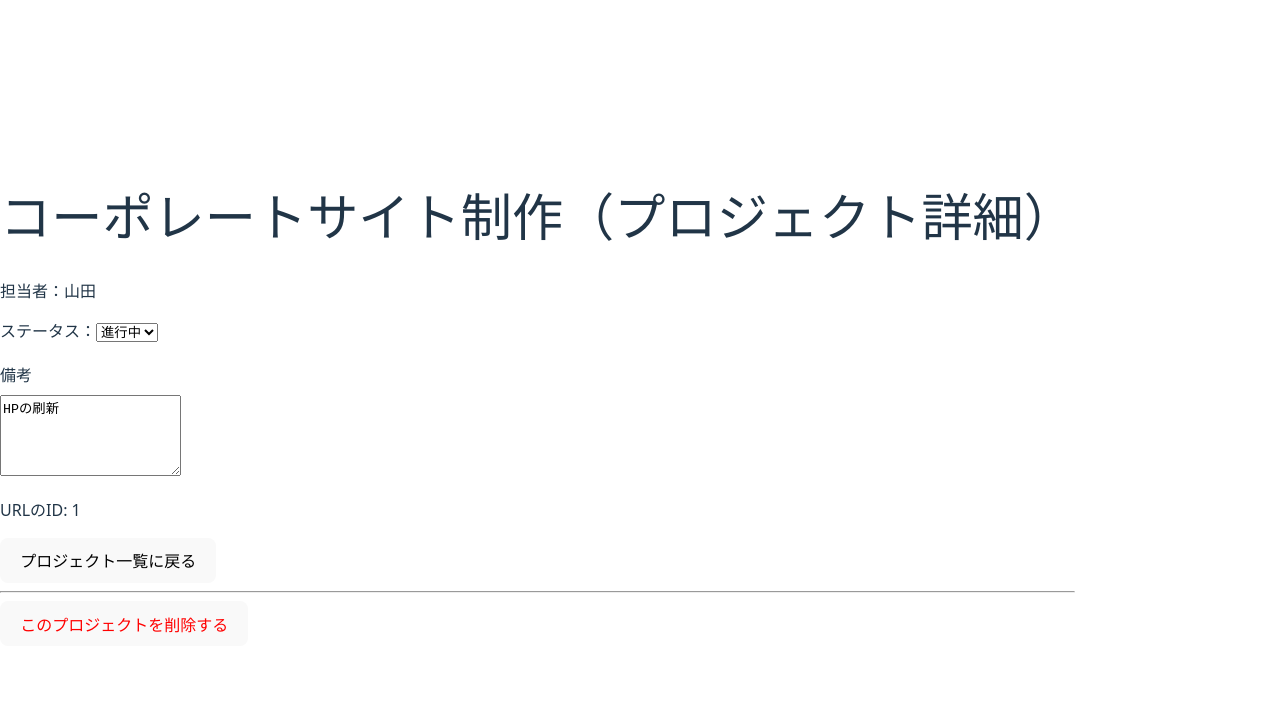
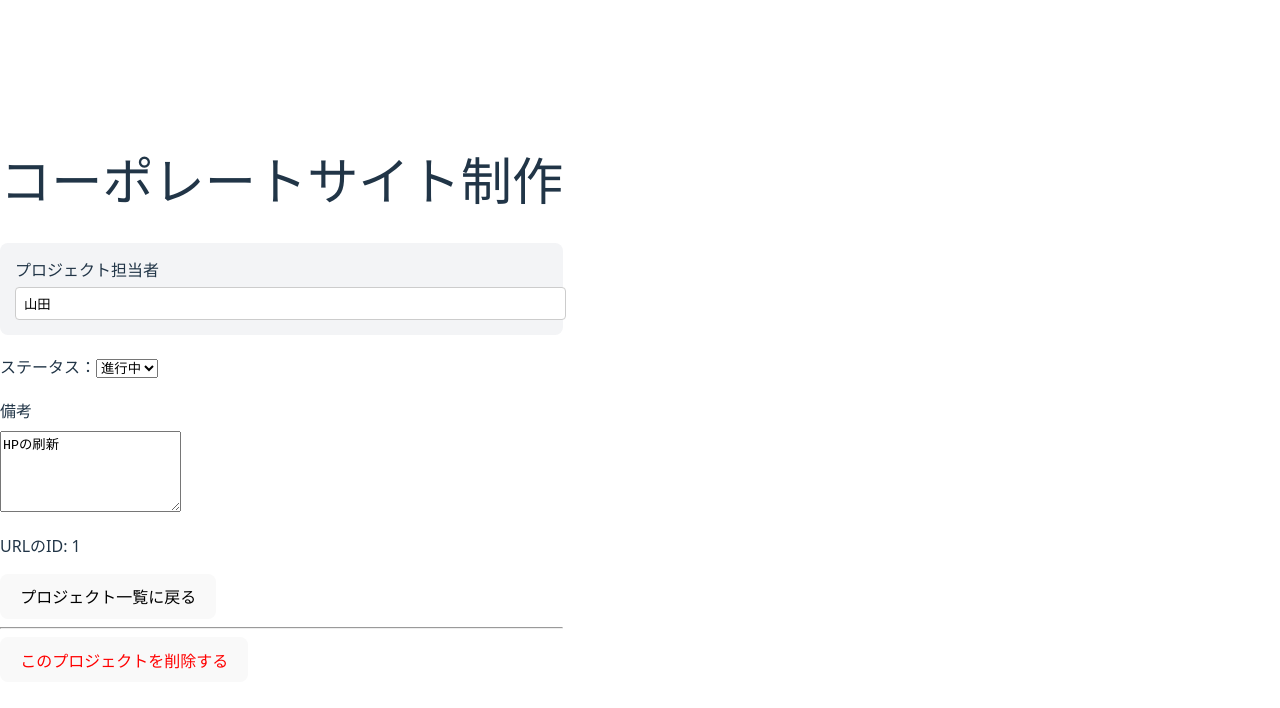
Before and after one commit to TRAN-cd/task-management-app, a React app: page /project/1 in a window 1280 px wide. Shown: the top 708 px of the page. Built offline with nearby package versions, Linux system fonts and the light colour scheme; the HTML template or start-up script is replaced by a standard one.

Commit message:
feat: 担当者設定の調整

```diff
--- a/src/App.tsx
+++ b/src/App.tsx
@@ -6,23 +6,6 @@ import { useState, useEffect } from "react";
 import type { Project } from "./types/project";
 
 const App = () => {
-  // const [projects, setProjects] = useState<Project[]>([
-  //   {
-  //     id: 1,
-  //     name: "コーポレートサイト制作",
-  //     assignee: "山田",
-  //     status: "進行中",
-  //     description: "トップページと会社概要の刷新。",
-  //   },
-  //   {
-  //     id: 2,
-  //     name: "LP改善プロジェクト",
-  //     assignee: "佐藤",
-  //     status: "未着手",
-  //     description: "スケジュール未確認",
-  //   },
-  // ]);
-
   // 1. 初期値を LocalStorage から読み込む
   const [projects, setProjects] = useState<Project[]>(() => {
     const saved = localStorage.getItem("my-projects");
@@ -30,8 +13,8 @@ const App = () => {
       return JSON.parse(saved);
     }
     return [ //データがない場合の初期値
-      { id: 1, name: "コーポレートサイト制作", assignee: "山田", status: "進行中", description: "HPの刷新" },
-      { id: 2, name: "LP改善プロジェクト", assignee: "佐藤", status: "未着手", description: "CVR向上" },
+      { id: 1, name: "コーポレートサイト制作", assignee: "山田", status: "進行中", description: "HPの刷新", task: [] },
+      { id: 2, name: "LP改善プロジェクト", assignee: "佐藤", status: "未着手", description: "CVR向上", task: [] },
     ];
   });
 
@@ -42,17 +25,19 @@ const App = () => {
 
 
   // 新しいプロジェクトを追加する関数
-  const addProject = (newProject: { name: string; status: string; description: string }) => {
+  const addProject = (newProject: { name: string; status: string; description: string; assignee: string }) => {
     // 新しいIDを生成する（今の最大ID + 1）
     const nextId = projects.length > 0 ? Math.max(...projects.map(p => p.id)) + 1 : 1;
 
     // 新しいプロジェクトオブジェクトを作成
     const projectToAdd: Project = {
       id: nextId,
-      name: newProject.name,
-      status: newProject.status,
-      assignee: "未割り当て",
-      description: newProject.description,
+      // name: newProject.name,
+      // status: newProject.status,
+      // assignee: "未割り当て",
+      // description: newProject.description,
+      ...newProject,
+      tasks: [],
     };
 
     // Stateを更新する（元の配列を壊さず、あたらしい配列を作る）
@@ -62,6 +47,12 @@ const App = () => {
   const deleteProject = (id: number) => {
     // 指定されたID以外を抽出して、新しい配列を作る
     setProjects((prev) => prev.filter((project) => project.id !== id));
+  };
+
+  const updateProjectAssignee = (id: number, newAssignee: string) => {
+    setProjects((prev) =>
+    prev.map((p) => (p.id === id ? {...p, assignee: newAssignee} : p))
+    );
   };
 
   const updateProjectStatus = (id: number, newStatus: string) => {
@@ -90,7 +81,9 @@ const App = () => {
             projects={projects}
             onDelete={deleteProject}
             onUpdateProjectStatus={updateProjectStatus}
-            onUpdateProjectDescription={updateProjectDescription}/>}
+            onUpdateProjectDescription={updateProjectDescription}
+            onUpdateAssignee={updateProjectAssignee}
+          />}
         />
         <Route path="/project/new" element={<ProjectCreatePage onAdd={addProject}/>}/>
       </Routes>
--- a/src/pages/ProjectCreatePage.tsx
+++ b/src/pages/ProjectCreatePage.tsx
@@ -3,7 +3,7 @@ import { useNavigate } from "react-router-dom";
 
 
 type Props = {
-  onAdd: (project: {name: string; status: string; description: string}) => void;
+  onAdd: (project: {name: string; status: string; description: string, assignee: string}) => void;
 };
 
 const ProjectCreatePage = ({onAdd}: Props) => {
@@ -11,6 +11,7 @@ const ProjectCreatePage = ({onAdd}: Props) => {
   const [name, setName] = useState("");
   const [status, setStatus] =useState("未着手"); //初期値を設定
   const [description, setDescription] = useState("");
+  const [assignee, setAssignee] = useState("");
 
   const navigate = useNavigate();
 
@@ -24,7 +25,7 @@ const ProjectCreatePage = ({onAdd}: Props) => {
     }
 
     // App.tsx からもらった関数を読んで、データを追加する
-    onAdd({name, status, description});
+    onAdd({name, status, description, assignee: assignee || "未割り当て"});
 
     // 追加が終わったら、一覧画面へ戻る
     navigate("/");
@@ -43,6 +44,11 @@ const ProjectCreatePage = ({onAdd}: Props) => {
               onChange={(e) => setName(e.target.value)} //入力されたらStateを更新
             />
           </label>
+        </div>
+
+        <div style={{marginTop: "16px"}}>
+          <label>担当者：</label>
+          <input type="text" value={assignee} onChange={(e) => setAssignee(e.target.value)} placeholder="山田"></input>
         </div>
 
         <div>
--- a/src/pages/ProjectDetailPage.tsx
+++ b/src/pages/ProjectDetailPage.tsx
@@ -8,10 +8,11 @@ type Props = {
   onDelete: (id: number) => void;
   onUpdateProjectStatus: (id: number, newStatus: string) => void;
   onUpdateProjectDescription: (id: number, newDescription: string) => void;
+  onUpdateAssignee: (id: number, newAssignee: string) => void;
 };
 
 
-const ProjectDetailPage = ({ projects, onDelete, onUpdateProjectStatus, onUpdateProjectDescription }: Props) => {
+const ProjectDetailPage = ({ projects, onDelete, onUpdateProjectStatus, onUpdateProjectDescription, onUpdateAssignee }: Props) => {
   //今のURLに含まれる:〇〇 の値をまとめて取得する
   const { id } = useParams<{ id: string }>();
   const navigate = useNavigate();
@@ -47,8 +48,17 @@ const ProjectDetailPage = ({ projects, onDelete, onUpdateProjectStatus, onUpdate
 
   return (
     <div>
-      <h1>{project.name}（プロジェクト詳細）</h1>
-      <p>担当者：{project.assignee}</p>
+      <h1>{project.name}</h1>
+
+      <div style={{ marginBottom: "20px", padding: "15px", backgroundColor: "#f3f4f6", borderRadius: "8px" }}>
+        <label style={{ display: "block", fontWeight: "bold", marginBottom: "5px" }}>プロジェクト担当者</label>
+        <input
+          type="text"
+          value={project.assignee}
+          onChange={(e) => onUpdateAssignee(project.id, e.target.value)}
+          style={{ width: "100%", padding: "8px", border: "1px solid #ccc", borderRadius: "4px" }}
+        />
+      </div>
 
       <div>
         <label>
--- a/src/pages/ProjectListPage.tsx
+++ b/src/pages/ProjectListPage.tsx
@@ -50,6 +50,10 @@ const ProjectListPage = ({ projects }: Props) => {
                 {project.name}
               </Link>
 
+              <div style={{marginTop: "8px"}}>
+                <span style={{fontSize: "12px"}}>担当者 <strong style={{fontSize: "16px"}}>{project.assignee}</strong></span>
+              </div>
+
               {/* ステータス表示 */}
               <div style={{ marginTop: "8px" }}>
                 <span style={{
```
Also changed, not shown: src/types/project.ts (+8 -0 lines).
